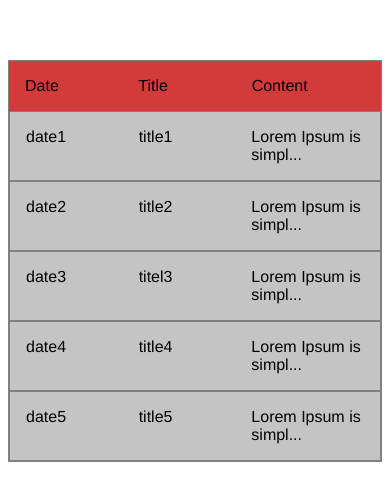
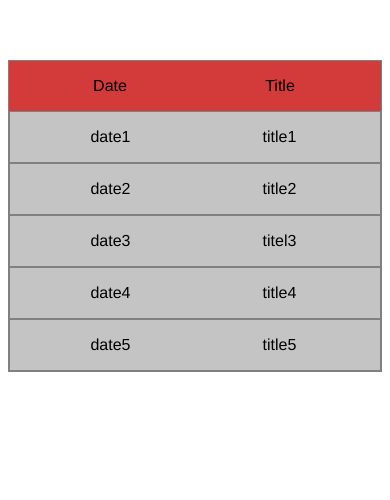
Before and after one commit to neda-jahadi/Grupp-2-vue, a Vue app: page / in a window 390 px wide. Shown: the top 500 px of the page. Built offline with nearby package versions, Linux system fonts and the light colour scheme.

Commit message:
Responsivitet i mobilläge och desktop

```diff
--- a/src/components/Kursinfo.vue
+++ b/src/components/Kursinfo.vue
@@ -1,7 +1,9 @@
 <template>
   <div class="info-container">
       <div class="header-info">
-          <div>Date</div><div>Title</div><div>Content</div>
+          <div class="head head-date">Date</div>
+          <div class="head head-title">Title</div>
+          <div class="head head-content">Content</div>
       </div>
       <kursinfoRad v-for="info in kursinfo" :key="info.id" :info="info" @handle-delete="deleteRow"/>
 
@@ -35,7 +37,6 @@ export default {
 <style>
 .header-info {
     display: grid;
-    grid-template-columns: 1fr 1fr 1fr;
     background-color: #D33A3A;
     padding: 1em;
 }
@@ -44,9 +45,28 @@ export default {
       border: 1px solid gray;
       background-color: #C4C4C4;
       color: black;
+      text-align: center;
+  }
+  .head {
+      display: none;
+  }
+  /* Check if the screen size is at least 481px */
+        @media only screen and (min-width: 481px) {
+            .head-content, .head-title, .head-date {
+                display: block;
+            }
+            .header-info {
+               grid-template-columns: 1fr 1fr 1fr;
+            }
+        }
+   /* Check if the screen size is at least 320px and at most 480px */
+        @media only screen and (max-width: 480px){
+            .head-date, .head-title {
+                display: block;
+            }
+            .header-info {
+               grid-template-columns: 1fr 1fr;
+            }
+        }
 
-  }
-  /*.info-container >div:nth-child(even){
-      background-color: azure;
-  }*/
 </style>
--- a/src/components/KursinfoRad.vue
+++ b/src/components/KursinfoRad.vue
@@ -1,14 +1,14 @@
 <template>
  <div class="kursinfo-container">
    <div class="kursinfo" @click="clickableDiv">
-      <div>{{info.date}}</div>
-      <div>{{info.title}}</div>
-      <div>{{info.content.substring(0,20)}}...</div>
+      <div class="row date">{{info.date}}</div>
+      <div class="row title">{{info.title}}</div>
+      <div class="row contentInRow">{{info.content.substring(0,20)}}...</div>
    </div>
-   <div class="content" v-show="contentShow">
-       <div v-show="visaContent" @click="visaContent=false">{{info.content}}</div>
+   <div class="content-container" v-show="contentShow">
+       <div class="content" v-show="visaContent" @click="visaContent=false">{{info.content}}</div>
        <textarea v-show="!visaContent" type="text" v-model="info.content" @blur="visaContent=true" />
-       <div>
+       <div class="button">
          <button @click="clickData">Delete!</button>
        </div>
     </div>
@@ -30,7 +30,6 @@ export default {
           this.$emit('handle-delete', this.info.id);
       },
       clickableDiv() {
-          console.log('Div is clicked');
           this.contentShow=!this.contentShow;
       }
   }
@@ -42,13 +41,19 @@ textarea {
   width: 90%;
   padding: 1em;
 }
- .content {
+.content:hover {
+  cursor: pointer;
+}
+ .content-container {
      border: 1px solid gray;
      background-color: #979797;
      color: black;
      padding: 1em;
+     text-align: left;
  }
-
+.button {
+  text-align: center;
+}
   button {
       width: 20%;
     padding: 0.5em;
@@ -60,7 +65,7 @@ textarea {
       border: solid 1px gray;
       padding: 1em;
       display: grid;
-      grid-template-columns: 1fr 1fr 1fr;
+
 
   }
 
@@ -68,4 +73,25 @@ textarea {
       background-color:#737373;
       cursor: pointer;
   }
+  .row {
+    display: none;
+  }
+  /* Check if the screen size is at least 481px */
+        @media only screen and (min-width: 481px) {
+            .contentInRow, .title, .date {
+                display: block;
+            }
+            .kursinfo {
+               grid-template-columns: 1fr 1fr 1fr;
+            }
+        }
+   /* Check if the screen size is at least 320px and at most 480px */
+        @media only screen and (max-width: 480px){
+            .date, .title {
+                display: block;
+            }
+            .kursinfo {
+               grid-template-columns: 1fr 1fr;
+            }
+        }
 </style>
```
